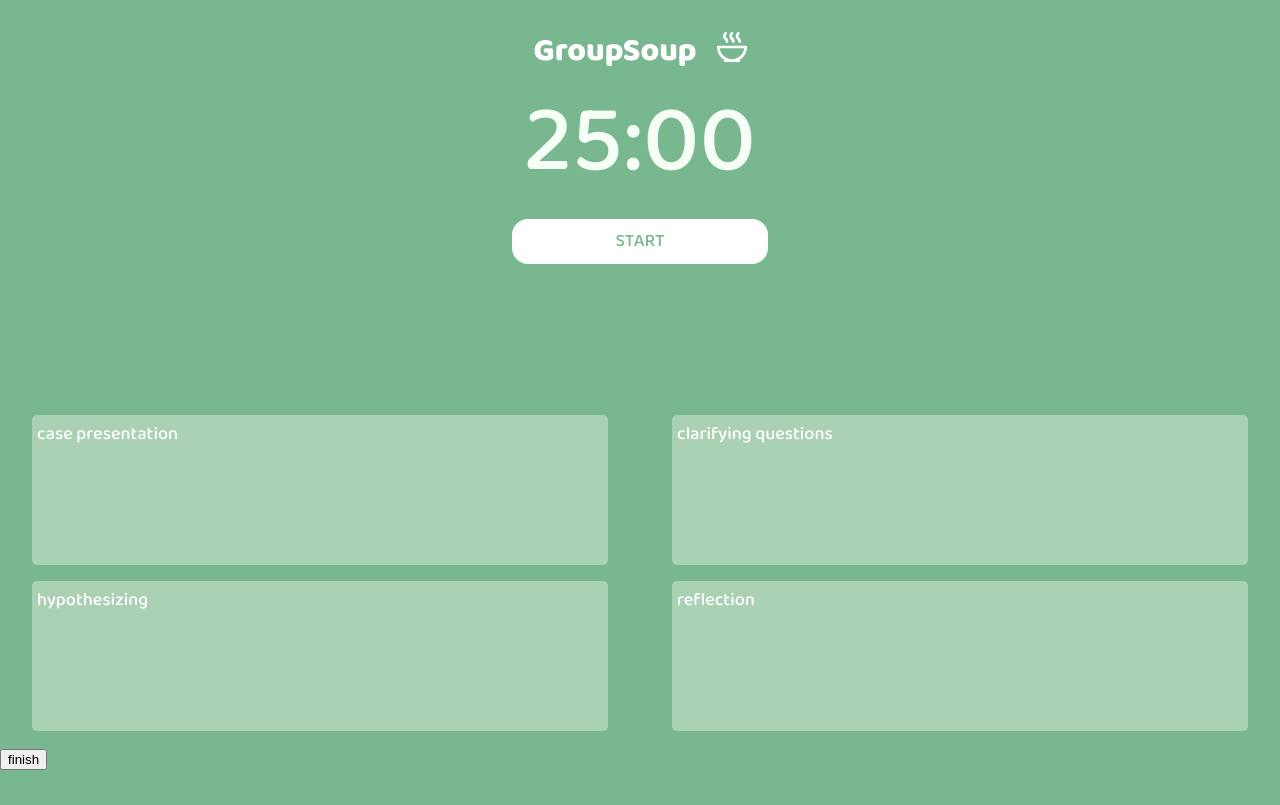
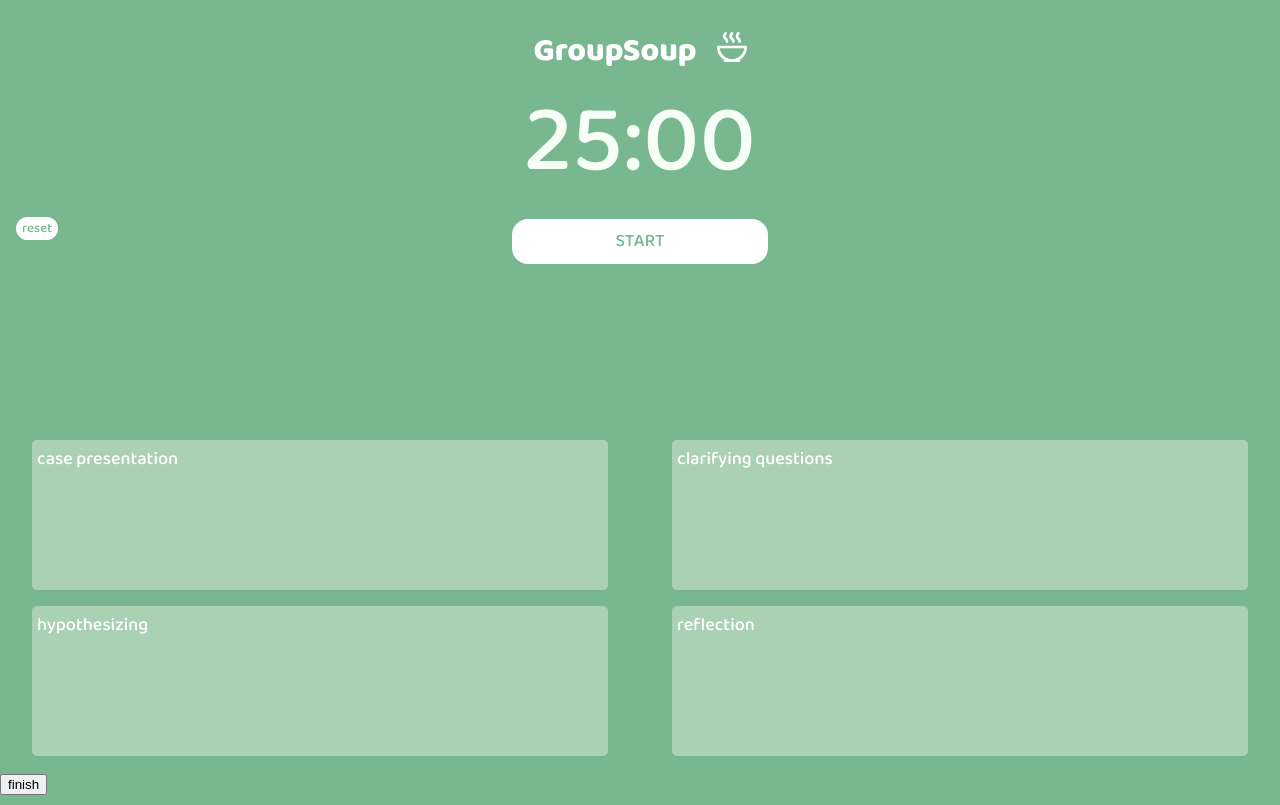
Before and after one commit to nathankandekore/groupsoup, a React (Create React App) app: page / in a window 1280 px wide. Built offline with nearby package versions, Linux system fonts and the light colour scheme.

Commit message:
reset timer button

```diff
--- a/src/App.css
+++ b/src/App.css
@@ -60,12 +60,27 @@ h1{
   cursor: pointer;
 }
 
+/* .timer-btn:active {
+
+  transform: translateY(2px);
+} */
+
+.reset-btn{
+  font-family: 'Baloo 2', cursive;
+    background-color: white;
+    cursor: pointer;
+    border: none;
+    border-radius: 1rem;
+    color: #79B791;
+    margin-left: 1rem;
+}
+
+.reset-btn:active{
+  transform: translateY(2px);
+}
 
 
-.timer-btn:active {
 
-  transform: translateY(2px);
-}
 
 
 .textbox-container{
--- a/src/App.js
+++ b/src/App.js
@@ -27,6 +27,9 @@ function App() {
     }
   }, [timerActive]);
 
+  //reset logic: on click, setDisplay time == 25* 60
+  //reset button only to appear if clock stopped (timer active is false)
+
   return (
     <div className="App">
       <div className="titleAndLogo">
@@ -46,7 +49,16 @@ function App() {
           </button>
         )}
       </div>
-
+      {timerActive === false ? (
+        <button
+          className="reset-btn"
+          onClick={() => {
+            setDisplayTime((displayTime) => 25 * 60);
+          }}
+        >
+          reset
+        </button>
+      ) : null}
       <div className="textbox-container">
         <textarea
           className="case-presentation textbox-sizing"
```
